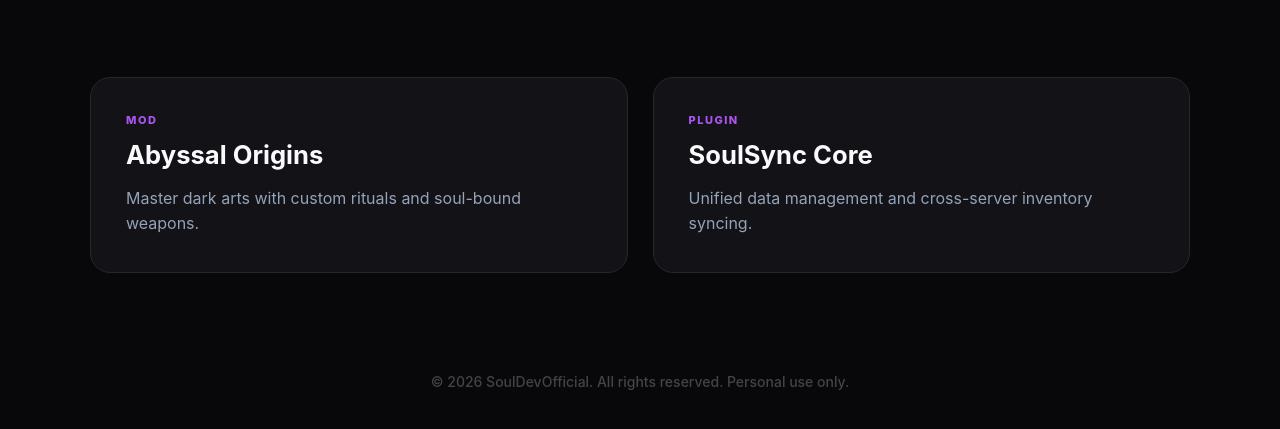
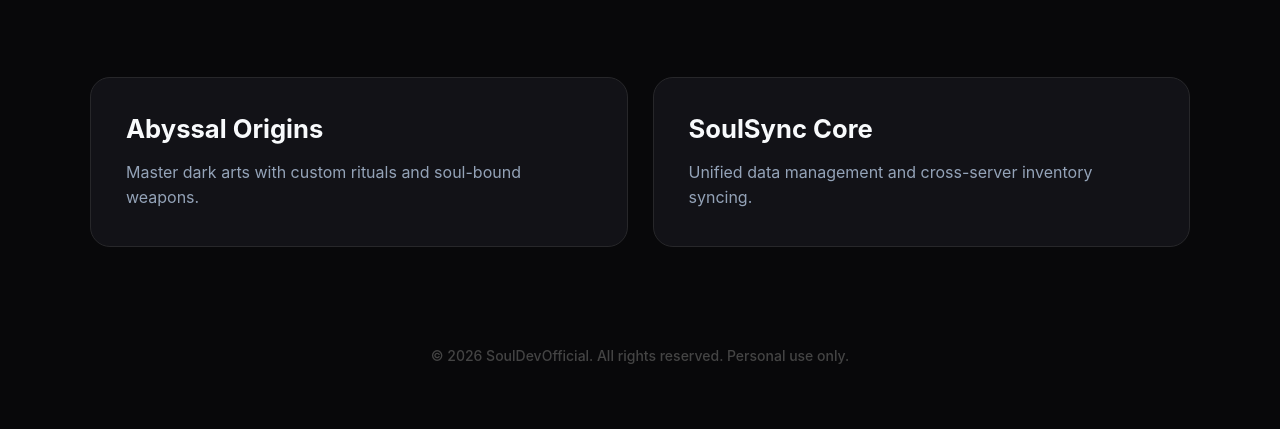
Before and after one commit to SoulDevOfficial/minecraft-utils, a plain HTML site: page index.html in a window 1280 px wide. Shown: the part 197-626 px from the top of the page. Drawn offline with Linux system fonts and the light colour scheme.

Commit message:
Update index.html

```diff
--- a/index.html
+++ b/index.html
@@ -69,22 +69,9 @@
             box-shadow: 0 20px 40px -15px var(--accent-glow);
         }
 
-        .tag {
-            font-size: 11px;
-            text-transform: uppercase;
-            letter-spacing: 1.5px;
-            font-weight: 800;
-            background: var(--grad);
-            -webkit-background-clip: text;
-            -webkit-text-fill-color: transparent;
-            margin-bottom: 12px;
-            display: block;
-        }
-
         h3 { margin: 0 0 12px 0; font-size: 1.6rem; }
         p { color: var(--text-dim); line-height: 1.6; margin-bottom: 0; }
 
-        /* Modal / Quick Menu */
         .modal {
             display: none;
             position: fixed;
@@ -173,13 +160,11 @@
 
     <div class="grid">
         <div class="card" onclick="openModal('Abyssal Origins')">
-            <span class="tag">Mod</span>
             <h3>Abyssal Origins</h3>
             <p>Master dark arts with custom rituals and soul-bound weapons.</p>
         </div>
 
         <div class="card" onclick="openModal('SoulSync Core')">
-            <span class="tag">Plugin</span>
             <h3>SoulSync Core</h3>
             <p>Unified data management and cross-server inventory syncing.</p>
         </div>
```
